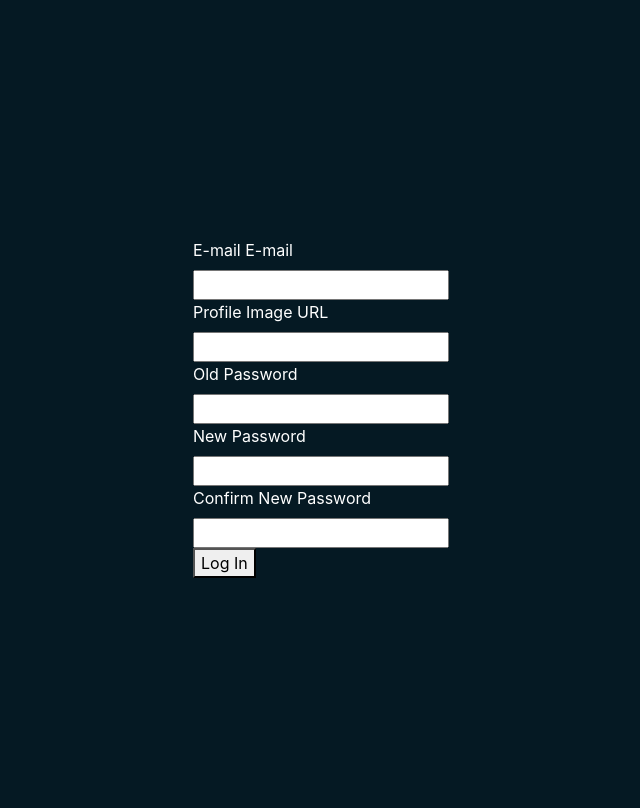
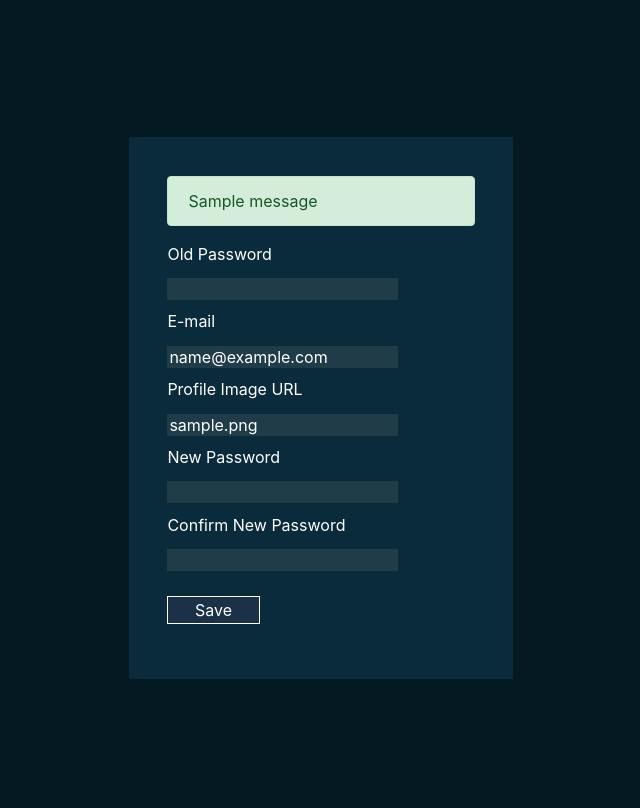
Before and after one commit to andyphancode/whichani, a Flask app: template templates/user/edit_profile.html in a window 1280 px wide. Shown: the part 56-864 px from the top of the page, without its empty margins (319-959 px from the left). Run offline with Flask 3, Linux system fonts and the light colour scheme; the template is opened without the code that fills it: values that come from a table or form of the project are taken from there, others are empty; tables that the repository leaves empty hold one stand-in row (values such as "Sample post"); one stand-in notice (Sample message) is shown.

Commit message:
Update edit_profile.html
placed old_password at top of page to incentivize priority

```diff
--- a/templates/user/edit_profile.html
+++ b/templates/user/edit_profile.html
@@ -3,20 +3,34 @@
 {% block title %} {{user.username}} {% endblock %}
 
 {% block content %}
-<form method="POST">
-    {{ form.hidden_tag() }}
+<div class="user-container">
+    {% for category, message in get_flashed_messages(with_categories=True) %}
+    <div class="alert alert-{{ category }}">{{ message }}</div>
+    {% endfor %}
+    <form method="POST">
+        {{ form.hidden_tag() }}
+        <label for="{{form.old_password.name}}">{{ form.old_password.label.text }}</label>
+        <div class="break"></div>
+        {{form.old_password}}
+        <div class="break"></div>
+        <label for="{{form.email.name}}">{{ form.email.label.text }}</label>
+        <div class="break"></div>
+        {{form.email(value="%s" % user.email)}}
+        <div class="break"></div>
+        <label for="{{form.profile_image_url.name}}">{{ form.profile_image_url.label.text }}</label>
+        <div class="break"></div>
+        {{form.profile_image_url(value="%s" % user.profile_image_url)}}
+        <div class="break"></div>
+        <label for="{{form.new_password.name}}">{{ form.new_password.label.text }}</label>
+        <div class="break"></div>
+        {{form.new_password}}
+        <div class="break"></div>
+        <label for="{{form.new_password_confirm.name}}">{{ form.new_password_confirm.label.text }}</label>
+        <div class="break"></div>
+        {{form.new_password_confirm}}
+        <div class="break"></div>
+        <button>Save</button>
+    </form>
+</div>
 
-    {{form.email.label.text}}
-
-    {% for field in form if field.widget.input_type != 'hidden' %}
-        {% for error in field.errors %}
-            <span class="text-danger">{{ error }}</span>
-        {% endfor %}
-        <label for="{{field.name}}">{{ field.label.text }}</label>
-        <div class="break"></div>
-        {{ field }}
-        <div class="break"></div>
-    {% endfor %}
-    <button>Log In</button>
-</form>
 {% endblock %}
```
